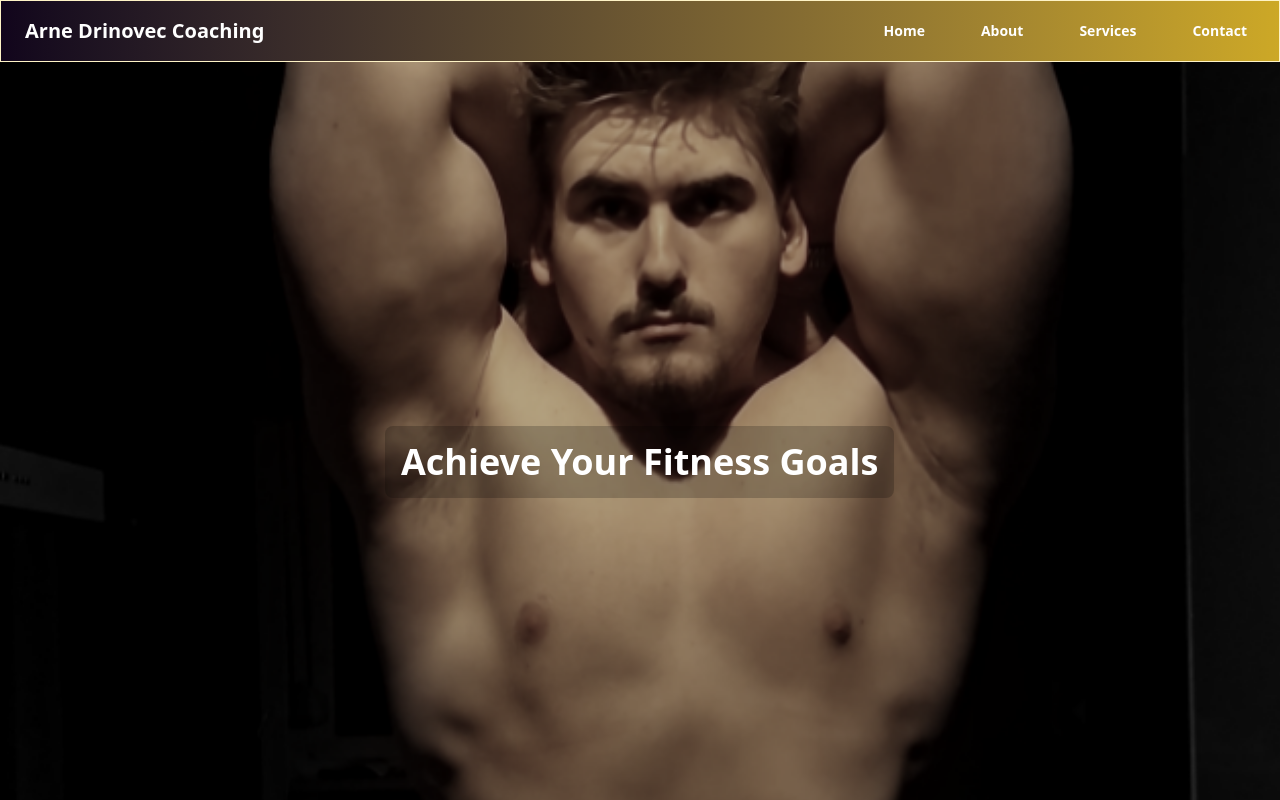
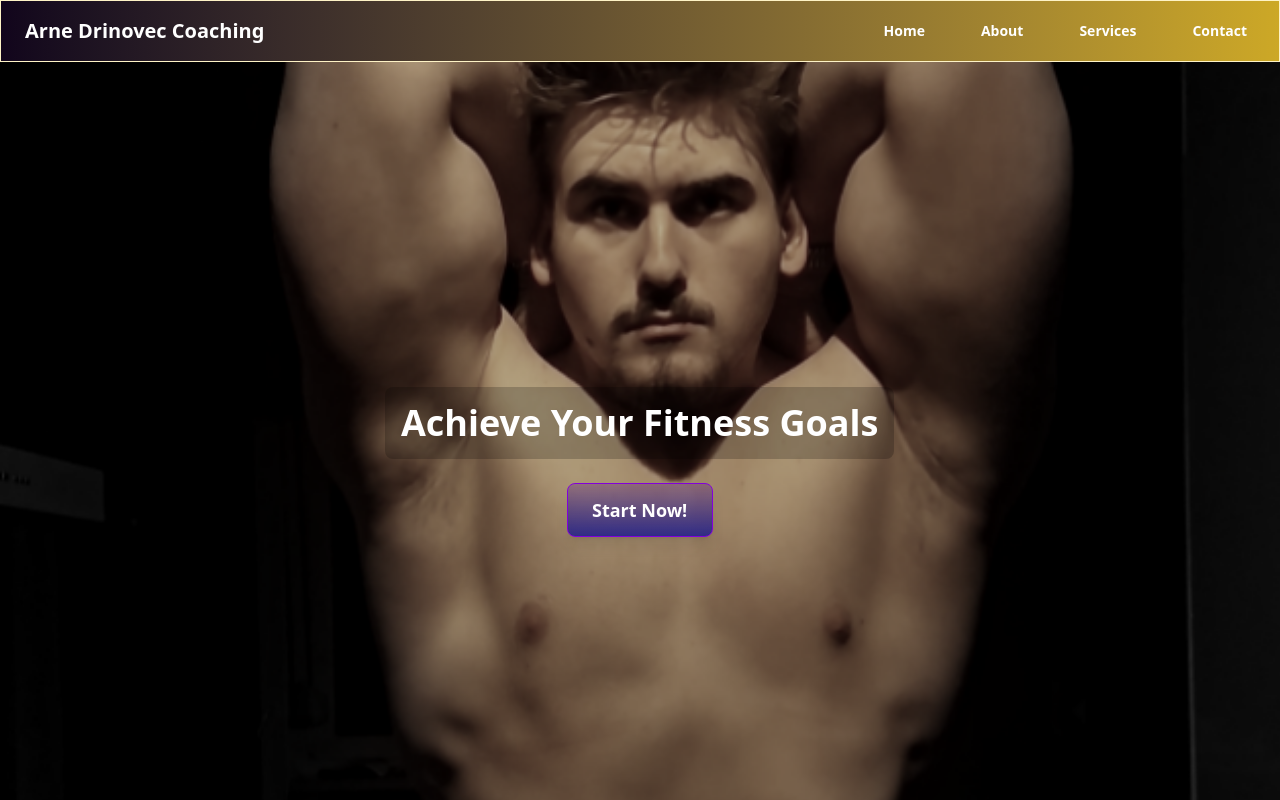
Before and after one commit to sunnycc17/arne-drinovec-coaching, a website: page index.html in a window 1280 px wide. Shown: the top 800 px of the page. Drawn offline with nearby package versions, Linux system fonts and the light colour scheme.

Commit message:
added c-t-a hero button

```diff
--- a/index.html
+++ b/index.html
@@ -112,6 +112,14 @@
       >
         Achieve Your Fitness Goals
       </h2>
+
+      <a
+        data-aos="zoom-in"
+        href="#contact"
+        class="mt-6 inline-block px-6 py-3 text-lg font-bold text-white bg-gradient-to-b from-purple-900/30 to-indigo-900 border border-purple-700 rounded-lg shadow-lg transition-transform duration-300 hover:scale-105 hover:shadow-yellow-200/40"
+      >
+        Start Now!
+      </a>
     </section>
     <!-- ABOUT -->
     <section
```
Also changed, not shown: src/output.css.
